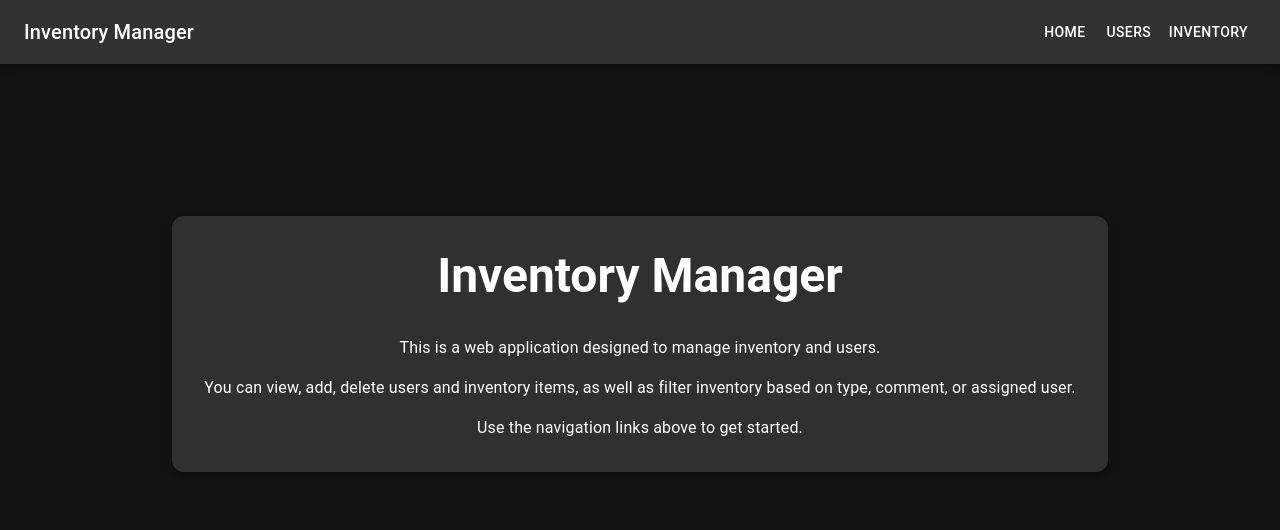
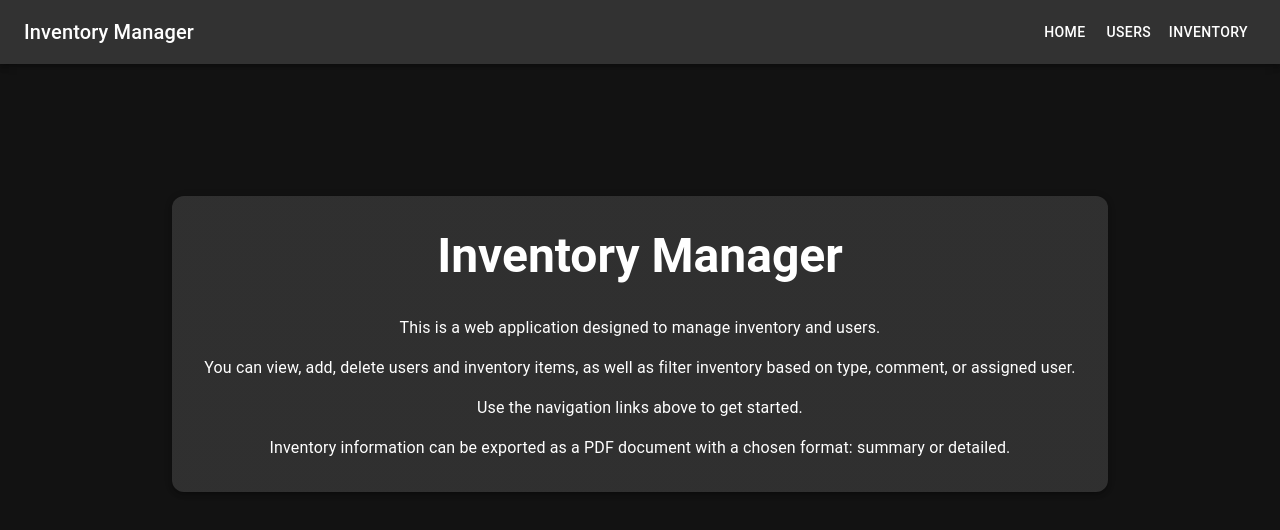
Before and after one commit to Raleese/Manager-web-app, a React (Vite) app in the folder frontend/: page / in a window 1280 px wide. Shown: the top 530 px of the page. Built offline with nearby package versions, Linux system fonts and the light colour scheme.

Commit message:
Updated home page with relevant info

```diff
--- a/frontend/src/pages/Home.tsx
+++ b/frontend/src/pages/Home.tsx
@@ -35,6 +35,9 @@ export default function Home() {
 				<Typography variant="body1">
 					Use the navigation links above to get started.
 				</Typography>
+				<Typography variant="body1">
+					Inventory information can be exported as a PDF document with a chosen format: summary or detailed.
+				</Typography>
 			</Paper>
 		</Box>
 	);
```
